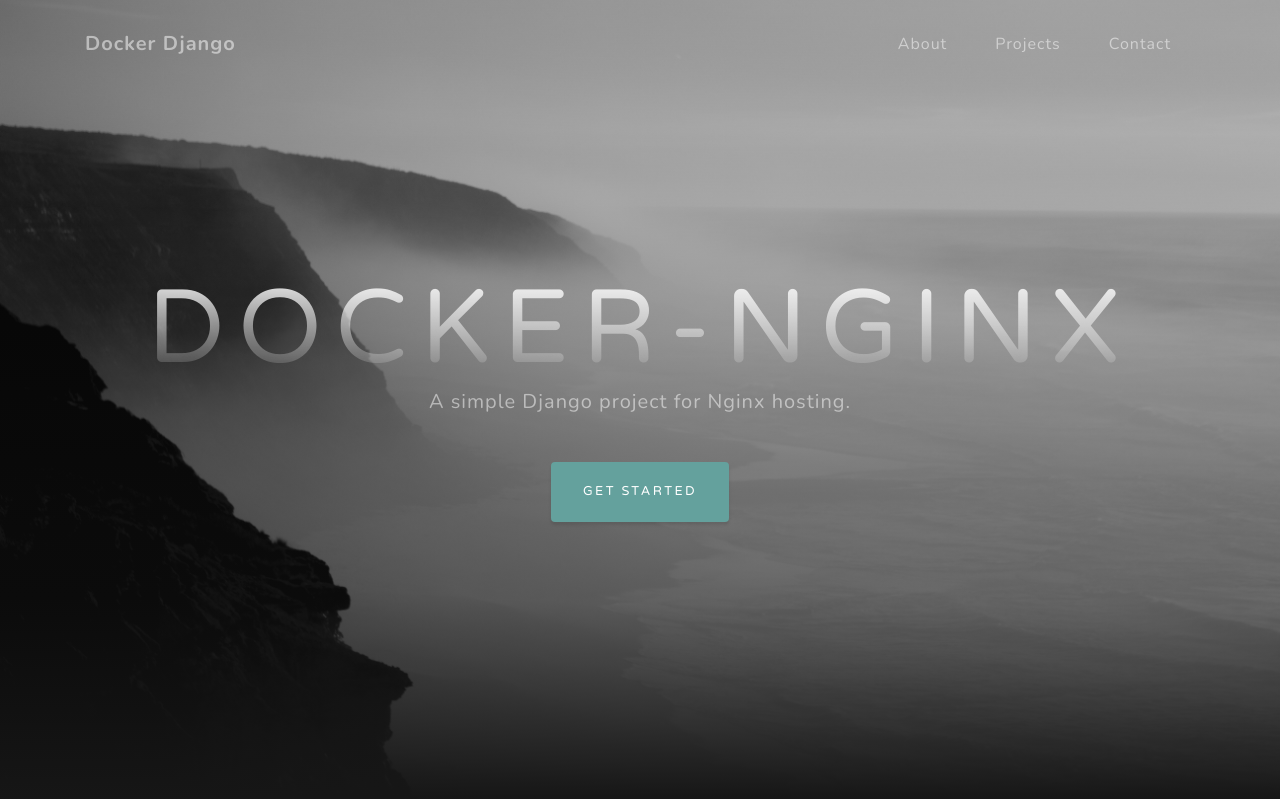
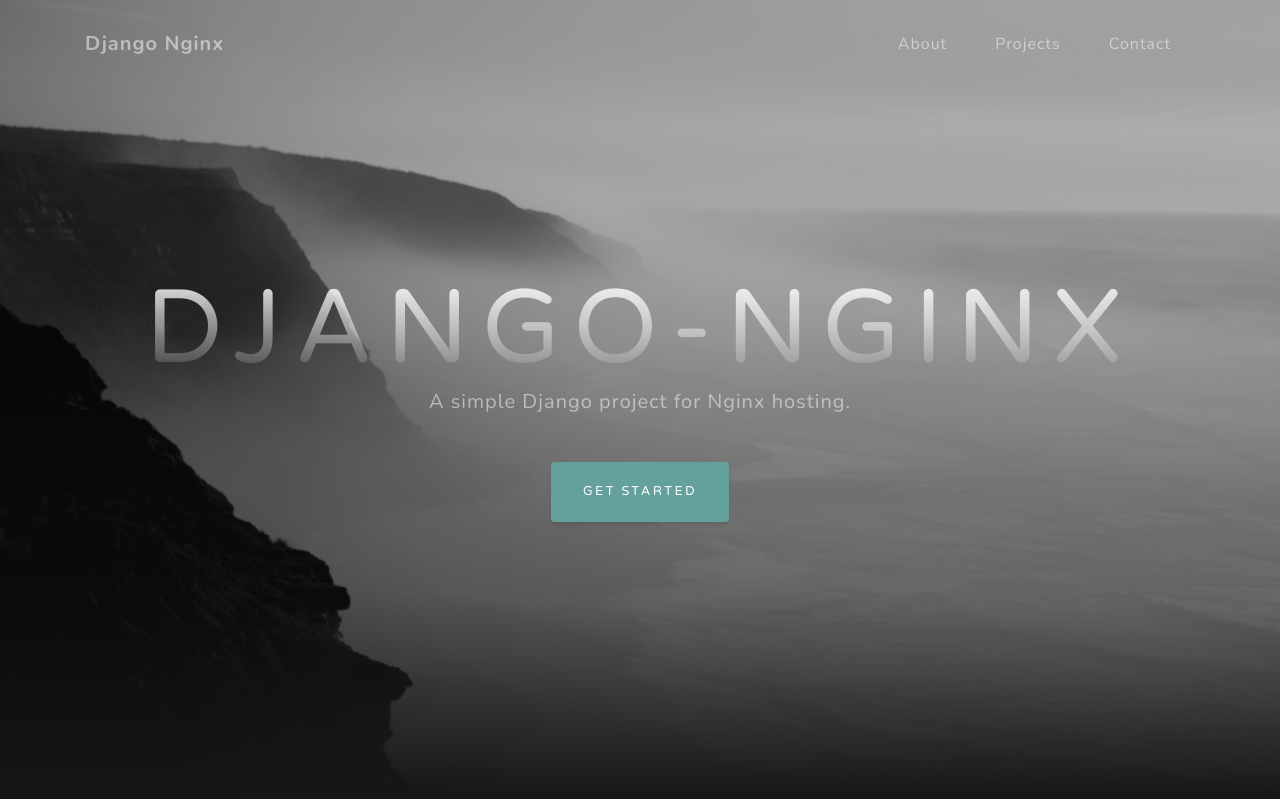
Before and after one commit to shahjalalh/djangonx, a Django app: template templates/home/index.html in a window 1280 px wide. Shown: the top 799 px of the page. Run offline with Django 3.2, Linux system fonts and the light colour scheme; the template is opened without the code that fills it, so the values that code supplies are empty; some libraries are stand-ins or nearby versions.

Commit message:
landing page configured

```diff
--- a/djangonx/urls.py
+++ b/djangonx/urls.py
@@ -18,8 +18,11 @@ from django.urls import path
 from django.conf import settings
 from django.conf.urls.static import static
 
+from .views import HomePageView
+
 urlpatterns = [
     path('admin/', admin.site.urls),
+    path('', HomePageView.as_view(), name='home'),
 ]
 
 if settings.DEBUG:
--- a/templates/home/index.html
+++ b/templates/home/index.html
@@ -29,7 +29,7 @@
     <!-- Navigation -->
     <nav class="navbar navbar-expand-lg navbar-light fixed-top" id="mainNav">
       <div class="container">
-        <a class="navbar-brand js-scroll-trigger" href="#page-top">Docker Django</a>
+        <a class="navbar-brand js-scroll-trigger" href="#page-top">Django Nginx</a>
         <button class="navbar-toggler navbar-toggler-right" type="button" data-toggle="collapse" data-target="#navbarResponsive" aria-controls="navbarResponsive" aria-expanded="false" aria-label="Toggle navigation">
           Menu
           <i class="fas fa-bars"></i>
@@ -54,7 +54,7 @@
     <header class="masthead">
       <div class="container d-flex h-100 align-items-center">
         <div class="mx-auto text-center">
-          <h1 class="mx-auto my-0 text-uppercase">Docker-Nginx</h1>
+          <h1 class="mx-auto my-0 text-uppercase">Django-Nginx</h1>
           <h2 class="text-white-50 mx-auto mt-2 mb-5">A simple Django project for Nginx hosting.</h2>
           <a href="#about" class="btn btn-primary js-scroll-trigger">Get Started</a>
         </div>
```
